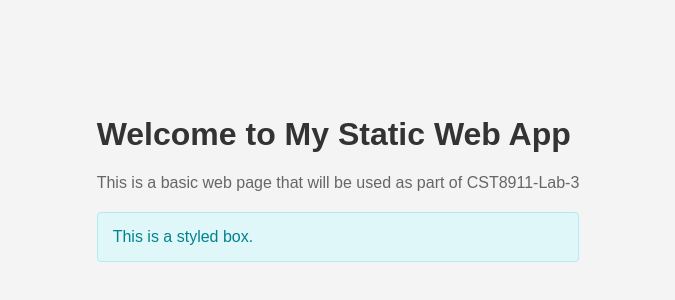
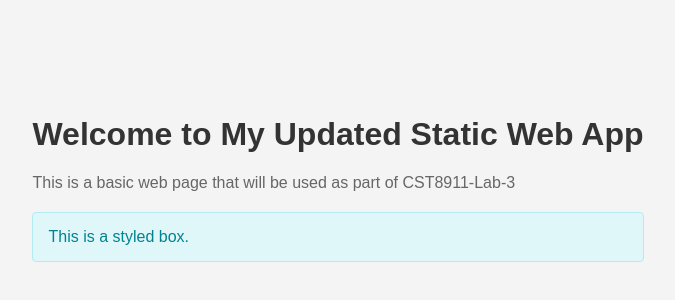
Before and after one commit to kare0041/CST8911-Lab-3, a plain HTML site: page index.html in a window 1280 px wide. Shown: the part 222-522 px from the top of the page, without its empty margins (302-977 px from the left). Drawn offline with Linux system fonts and the light colour scheme.

Commit message:
Updating index.html file

```diff
--- a/index.html
+++ b/index.html
@@ -8,7 +8,7 @@
 </head>
 <body>
     <div class="container">
-        <h1>Welcome to My Static Web App</h1>
+        <h1>Welcome to My Updated Static Web App</h1>
         <p>This is a basic web page that will be used as part of CST8911-Lab-3</p>
         <div class="box">This is a styled box.</div>
     </div>
```
